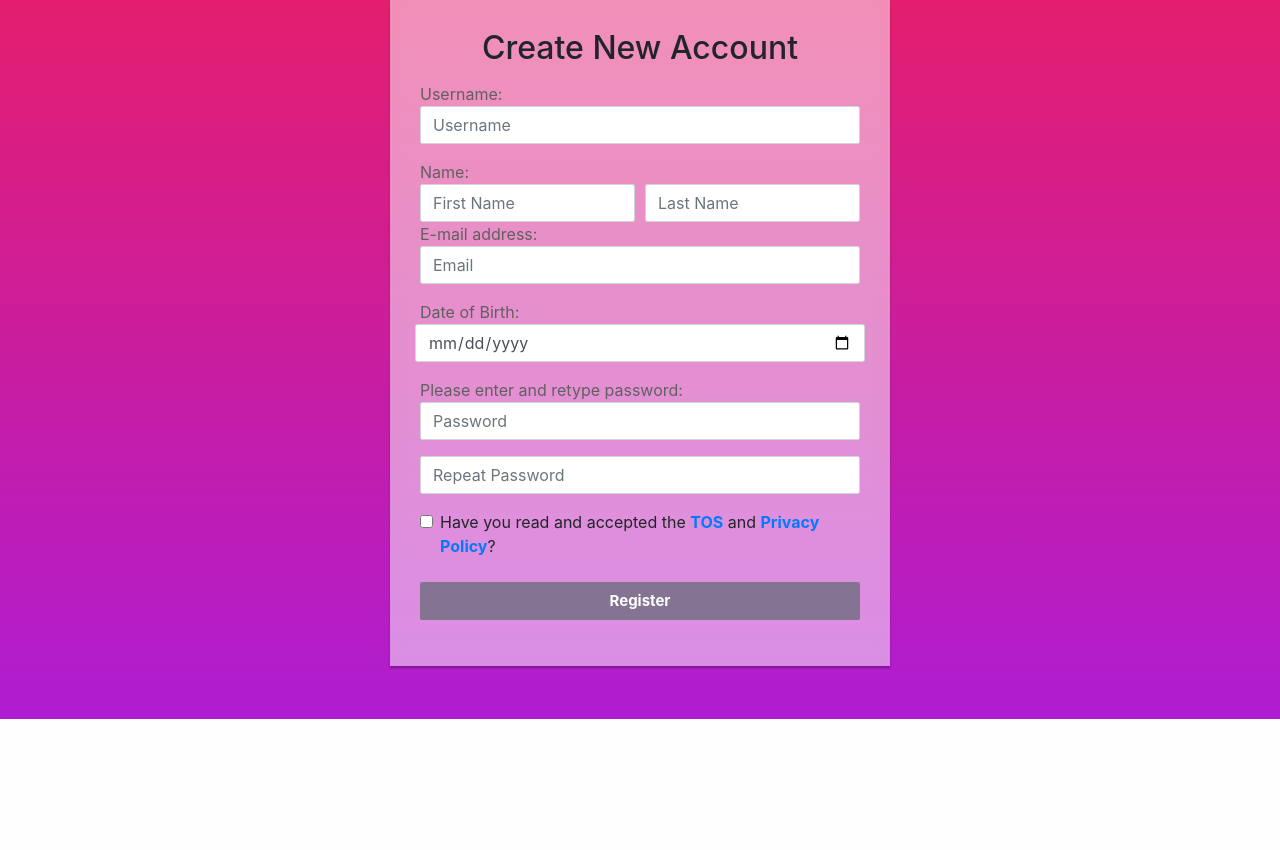
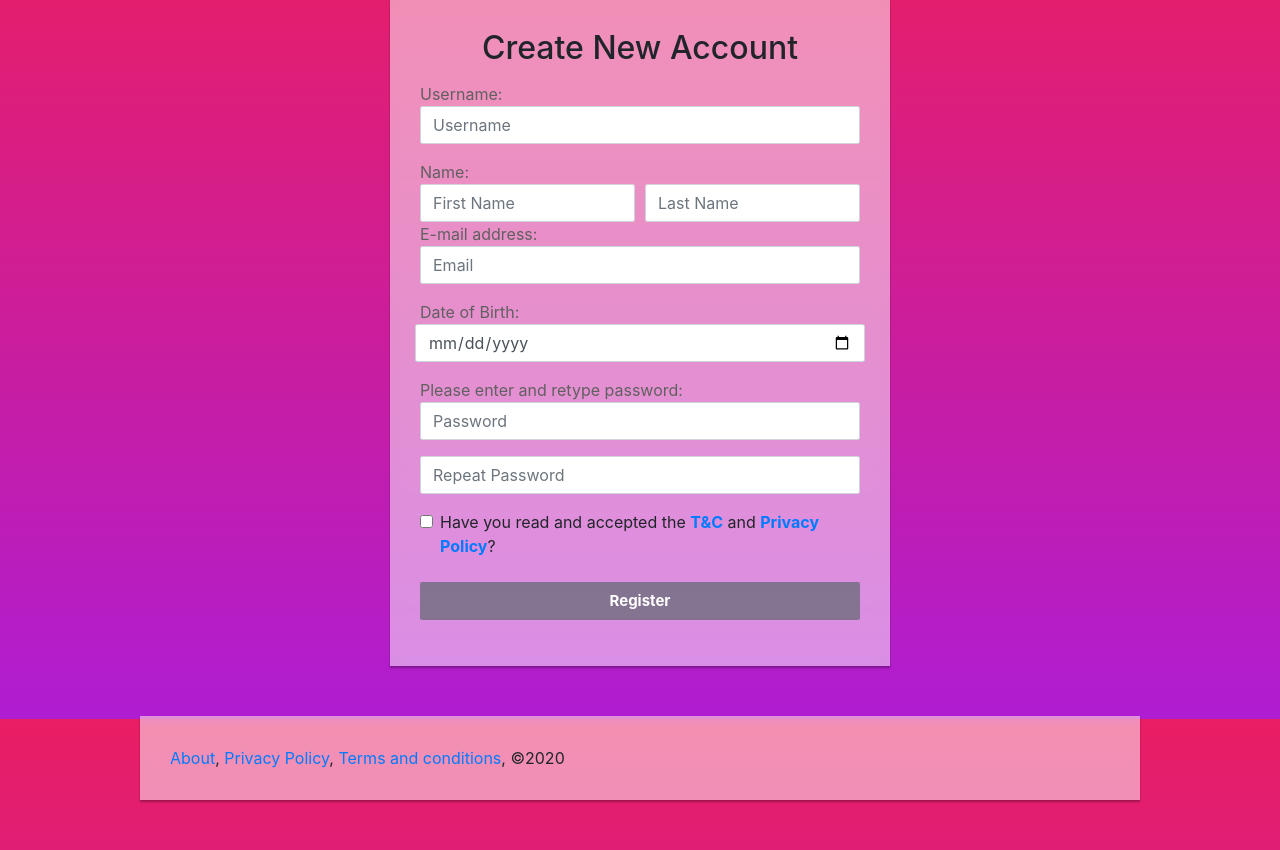
Before and after one commit to AmazonPriime/WAD2-Meme-Review, a Django app: page /register/ in a window 1280 px wide. Shown: the part 81-931 px from the top of the page. Before the commit the page ends 800 px from the top, so only its background shows below. Run offline with Django 3.2, Linux system fonts and the light colour scheme; data that the repository does not hold is empty; some libraries are stand-ins or nearby versions.

Commit message:
Footer added

```diff
--- a/meme_review/templates/meme_app/base.html
+++ b/meme_review/templates/meme_app/base.html
@@ -71,6 +71,9 @@
 			{% block body_block %}
 			{% endblock %}
 		</div>
+		<div class = "form wide-form fade-in">
+			<a href={%url 'about'%}>About</a>, <a href={%url 'privacy'%}>Privacy Policy</a>, <a href={%url 'tandc'%}>Terms and conditions</a>, &copy2020
+		</div>
 
 		<!-- Collapse Button JS -->
 		<script src="{% static 'js/collapse_text.js' %}"></script>
--- a/meme_review/templates/meme_app/index.html
+++ b/meme_review/templates/meme_app/index.html
@@ -33,8 +33,4 @@
 	{% endif %}
 </div>
 
-<div class = "form wide-form fade-in">
-	<a href={%url 'about'%}>About</a> <a href={%url 'privacy'%}>Privacy Policy</a> <a href={%url 'tandc'%}>Terms and conditions</a> &copy2020
-</div>
-
 {%endblock%}
--- a/meme_review/templates/meme_app/register.html
+++ b/meme_review/templates/meme_app/register.html
@@ -66,7 +66,7 @@
 		  </div>
 			<div class="form-check">
 			 	<input type="checkbox" name="tos" class="form-check-input" id="tos" required>
-			  <label class="form-check-label" for="tos"> Have you read and accepted the <a href="{% url 'tandc' %}" target="_blank"><b>TOS</b></a> and <a href="{% url 'privacy' %}" target="_blank"><b>Privacy Policy</b></a>? </label>
+			  <label class="form-check-label" for="tos"> Have you read and accepted the <a href="{% url 'tandc' %}" target="_blank"><b>T&C</b></a> and <a href="{% url 'privacy' %}" target="_blank"><b>Privacy Policy</b></a>? </label>
 		  </div>
 			<br>
 		  <div class="form-group">
--- a/meme_review/templates/policies/tandc.html
+++ b/meme_review/templates/policies/tandc.html
@@ -93,7 +93,6 @@ word-break: break-word !important;
         font-family: Arial ;
       }
     </style>
-      </div>
       <div style="color: #595959;font-size: 14px;font-family: Arial;padding-top:16px;">These terms of use were created using <a style="color: rgb(48, 48, 241) !important;" href="https://termly.io/products/terms-and-conditions-generator/?ftseo">Termly’s Terms and Conditions Generator</a>.</div>
 </div>
  {% endblock %}
```
